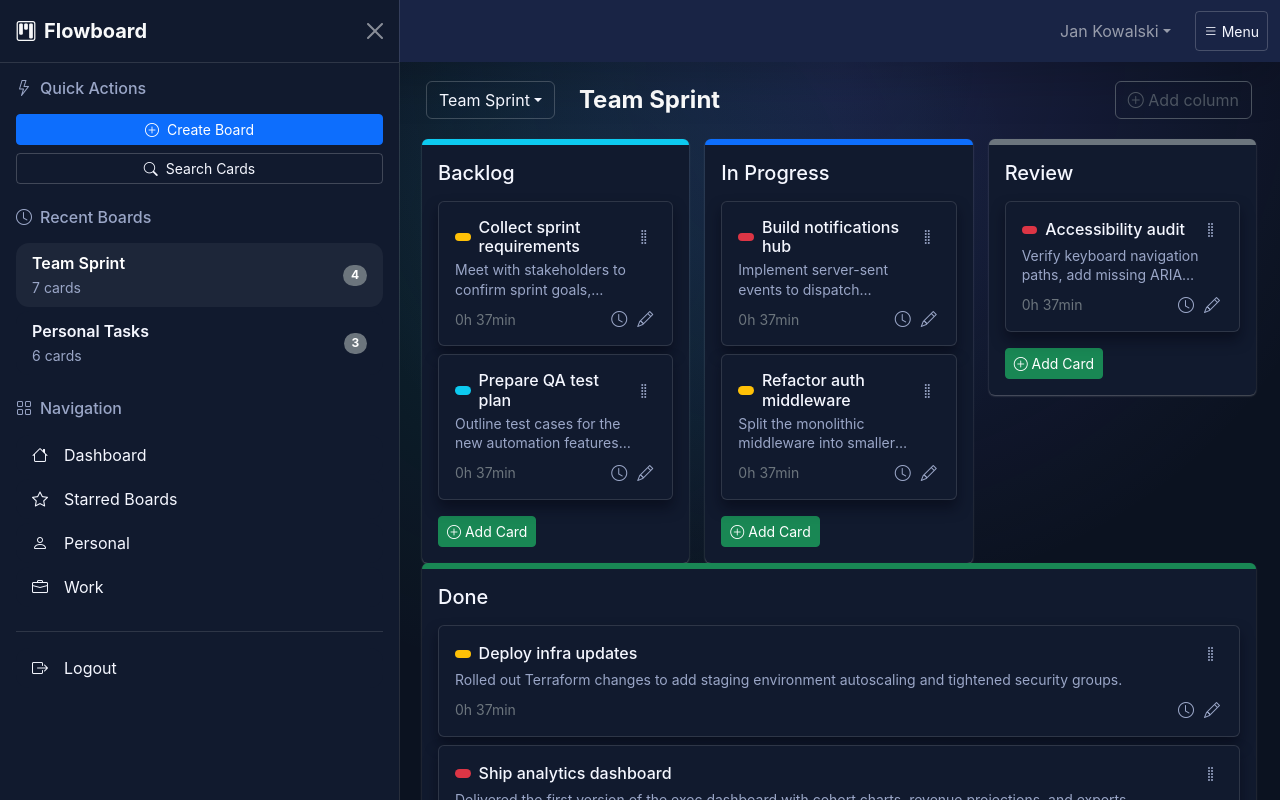
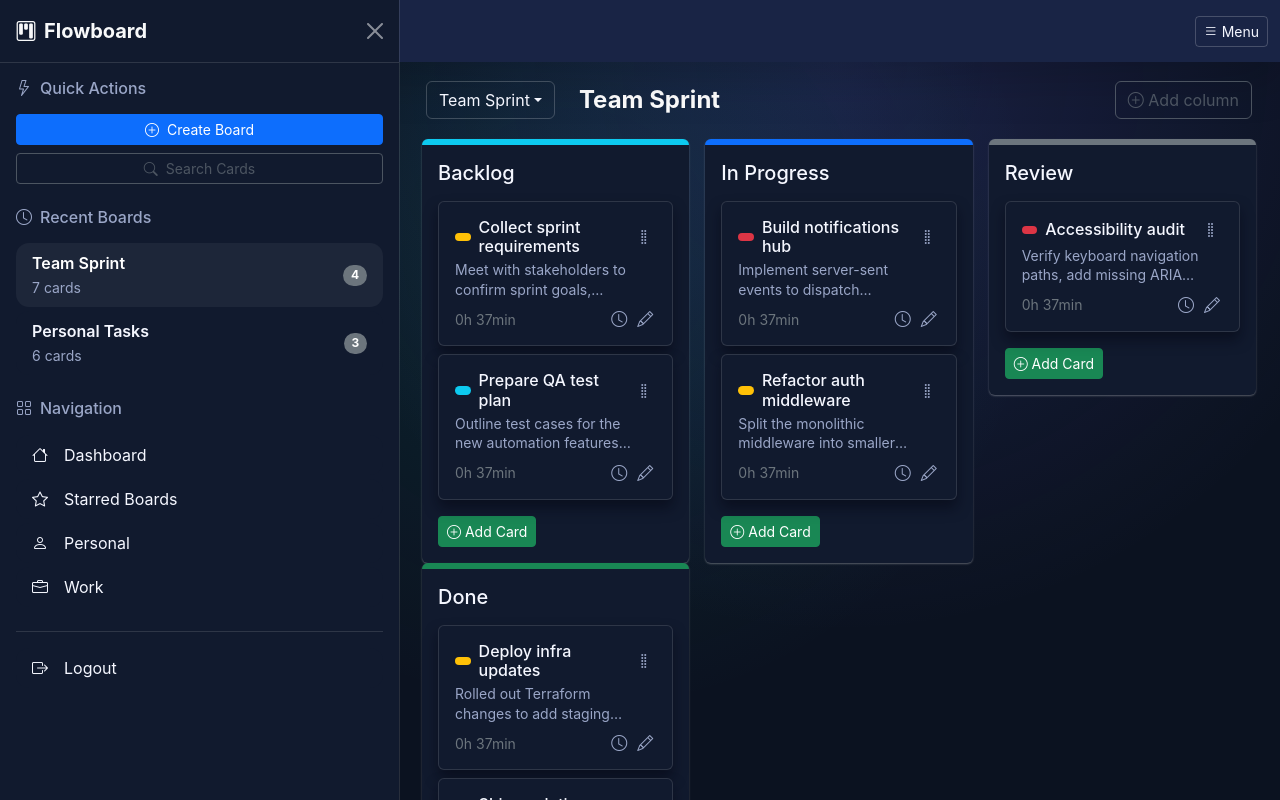
Before and after one commit to adambien94/React-Flowboard, a React (Vite) app: page /team-sprint in a window 1280 px wide. Shown: the top 800 px of the page. Built offline with nearby package versions, Linux system fonts and the light colour scheme.

Commit message:
implement zustand global store

```diff
--- a/package.json
+++ b/package.json
@@ -20,7 +20,8 @@
     "react-markdown": "^10.1.0",
     "react-router-dom": "^7.9.3",
     "react-select": "^5.10.2",
-    "uuid": "^13.0.0"
+    "uuid": "^13.0.0",
+    "zustand": "^5.0.8"
   },
   "devDependencies": {
     "@eslint/js": "^9.36.0",
--- a/src/Dashboard.tsx
+++ b/src/Dashboard.tsx
@@ -9,12 +9,14 @@ import type {
 } from "./types/board";
 import BoardColumn from "./components/BoardColumn";
 import TaskCard from "./components/TaskCard";
+import Timer from "./components/Timer";
 import AddColumnModal from "./components/AddColumnModal";
 import { BoardProvider } from "./contexts/BoardContext";
 import { useBoardsContext } from "./contexts/BoardsContext";
 import { DndContext, DragOverlay } from "@dnd-kit/core";
 import type { DragEndEvent, DragStartEvent } from "@dnd-kit/core";
 import { v4 as uuidV4 } from "uuid";
+import { useTimerStore } from "./store/timerStore";
 
 export default function Dashboard() {
   const [showDrawer, setShowDrawer] = useState(false);
@@ -24,6 +26,7 @@ export default function Dashboard() {
   const { boards, setBoards } = useBoardsContext();
   const { boardId } = useParams();
   const navigate = useNavigate();
+  const activeTimerTaskId = useTimerStore((state) => state.activeTaskId);
 
   const activeBoard = useMemo(() => {
     return boards.find((board) => board.id === boardId) ?? boards[0];
@@ -310,7 +313,7 @@ export default function Dashboard() {
           </DragOverlay>
         </DndContext>
       </BoardProvider>
-
+      <Timer show={!!activeTimerTaskId} />
       <AddColumnModal
         show={showAddColumnModal}
         onHide={() => setShowAddColumnModal(false)}
--- a/src/components/AddBoardModal.tsx
+++ b/src/components/AddBoardModal.tsx
@@ -38,7 +38,7 @@ export default function AddBoardModal({
           <Modal.Title>Create board</Modal.Title>
         </Modal.Header>
         <Modal.Body>
-          <Form.Group>
+          <Form.Group className="pt-2">
             <Form.Control
               ref={inputRef}
               value={boardName}
--- a/src/components/AddColumnModal.tsx
+++ b/src/components/AddColumnModal.tsx
@@ -48,7 +48,7 @@ export default function AddColumnModal({
       </Modal.Header>
 
       <Form onSubmit={handleSubmit}>
-        <Modal.Body className="py-4">
+        <Modal.Body className="pt-4">
           <Form.Group className="mb-3">
             <Form.Control
               ref={titleInputRef}
--- a/src/components/BoardColumn.tsx
+++ b/src/components/BoardColumn.tsx
@@ -23,7 +23,7 @@ export default function BoardColumn({ column, showDrawer }: BoardColumnProps) {
 
   return (
     <>
-      <Col className="px-2 text-light">
+      <Col className="px-2 text-light" style={{ maxWidth: "calc(100%/3)" }}>
         <Card ref={setNodeRef} style={colStyle}>
           <Card.Body>
             <Card.Title className="mb-3">{column.name}</Card.Title>
--- a/src/components/Drawer.tsx
+++ b/src/components/Drawer.tsx
@@ -92,7 +92,12 @@ export default function Drawer({ show, onHide }: DrawerProps) {
               <i className="bi bi-plus-circle me-2"></i>
               Create Board
             </Button>
-            <Button variant="outline-secondary" size="sm" className="w-100">
+            <Button
+              variant="outline-secondary"
+              size="sm"
+              className="w-100"
+              disabled
+            >
               <i className="bi bi-search me-2"></i>
               Search Cards
             </Button>
--- a/src/components/Navbar.tsx
+++ b/src/components/Navbar.tsx
@@ -1,10 +1,4 @@
-import {
-  Navbar as BSNavbar,
-  Nav,
-  NavDropdown,
-  Button,
-  Container,
-} from "react-bootstrap";
+import { Navbar as BSNavbar, Nav, Button, Container } from "react-bootstrap";
 
 interface NavbarProps {
   onToggleDrawer: () => void;
@@ -28,19 +22,6 @@ export default function Navbar({ onToggleDrawer }: NavbarProps) {
 
         <BSNavbar.Collapse id="basic-navbar-nav">
           <Nav className="ms-auto">
-            <NavDropdown
-              title="Jan Kowalski"
-              id="boards-dropdown"
-              className="mx-2"
-              drop="down"
-              align="end"
-            >
-              <NavDropdown.Item href="#action/1">Mój profil</NavDropdown.Item>
-              <NavDropdown.Item href="#action/1">Yolo</NavDropdown.Item>
-              <NavDropdown.Divider />
-              <NavDropdown.Item href="#action/2">Wyloguj się</NavDropdown.Item>
-            </NavDropdown>
-
             <Button
               variant="outline-secondary"
               size="sm"
--- a/src/components/TaskCard.tsx
+++ b/src/components/TaskCard.tsx
@@ -2,6 +2,7 @@ import { Badge } from "react-bootstrap";
 import type { BoardColumnCard } from "../types/board";
 import { useDraggable } from "@dnd-kit/core";
 import { CSS } from "@dnd-kit/utilities";
+import { useTimerStore } from "../store/timerStore";
 
 interface TaskCardProps {
   card: BoardColumnCard;
@@ -30,6 +31,8 @@ export default function TaskCard({ card, showDrawer }: TaskCardProps) {
     window.location.hash = `#edit=${card.id}`;
     showDrawer();
   };
+
+  const startTimer = useTimerStore((state) => state.startTimer);
 
   return (
     <div key={card.id} className="mt-2">
@@ -91,6 +94,7 @@ export default function TaskCard({ card, showDrawer }: TaskCardProps) {
                   paddingRight: "3px",
                   paddingLeft: "3px",
                 }}
+                onClick={() => startTimer(card.id)}
               >
                 <i
                   className="bi bi-clock text-muted"
--- a/src/components/TaskDrawer.tsx
+++ b/src/components/TaskDrawer.tsx
@@ -152,12 +152,12 @@ export default function Drawer({
       >
         <Offcanvas.Header closeButton className="border-bottom">
           <Offcanvas.Title className="fw-bold text-light d-flex align-items-center">
-            {getCardIdFromHash() ? "Edit card" : "Add card"}
-            <span className="fs-6 mb-1">
+            {getCardIdFromHash() ? "Edit card" : "Add card"} - {colName}
+            {/* <span className="fs-6 mb-1">
               <Badge bg={colColor} className="mx-2">
                 {colName}
               </Badge>
-            </span>
+            </span> */}
           </Offcanvas.Title>
         </Offcanvas.Header>
 
@@ -176,7 +176,6 @@ export default function Drawer({
 
             <Form.Group className="mb-4">
               <Form.Control
-                required
                 value={form.description}
                 onChange={(e) => handleChange("description", e.target.value)}
                 as="textarea"
--- /dev/null
+++ b/src/components/Timer.tsx
@@ -0,0 +1,25 @@
+import React from "react";
+import Toast from "react-bootstrap/Toast";
+import ToastContainer from "react-bootstrap/ToastContainer";
+
+const Timer = ({ show }: { show: boolean }) => {
+  return (
+    <Toast
+      show={show}
+      style={{
+        position: "absolute",
+        bottom: "30px",
+        right: "30px",
+      }}
+    >
+      <Toast.Header closeButton={false}>
+        <img src="holder.js/20x20?text=%20" className="rounded me-2" alt="" />
+        <strong className="me-auto">Bootstrap</strong>
+        <small>11 mins ago</small>
+      </Toast.Header>
+      <Toast.Body>Hello, world! This is a toast message.</Toast.Body>
+    </Toast>
+  );
+};
+
+export default Timer;
--- /dev/null
+++ b/src/store/timerStore.ts
@@ -0,0 +1,18 @@
+import { create } from "zustand";
+
+export type TimerState = {
+  activeTaskId: string | null;
+  startTime: number | null;
+
+  startTimer: (taskId: string) => void;
+  stopTimer: () => void;
+};
+
+export const useTimerStore = create<TimerState>((set) => ({
+  activeTaskId: null,
+  startTime: null,
+
+  startTimer: (taskId) => set({ activeTaskId: taskId, startTime: Date.now() }),
+
+  stopTimer: () => set({ activeTaskId: null, startTime: null }),
+}));
```
Also changed, not shown: 1 other file (tests, documents, lock files or other folders).
